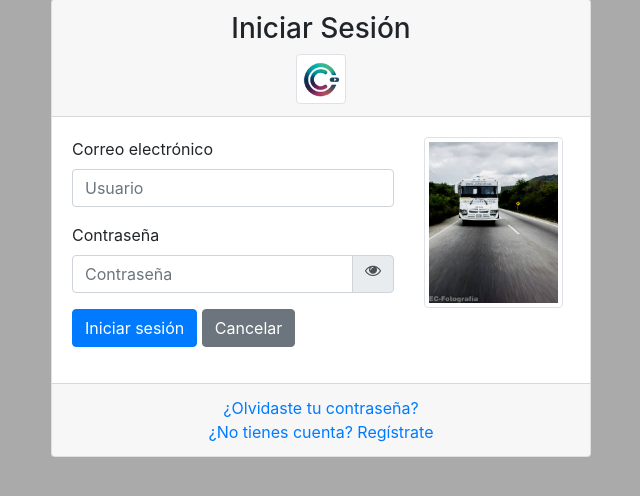
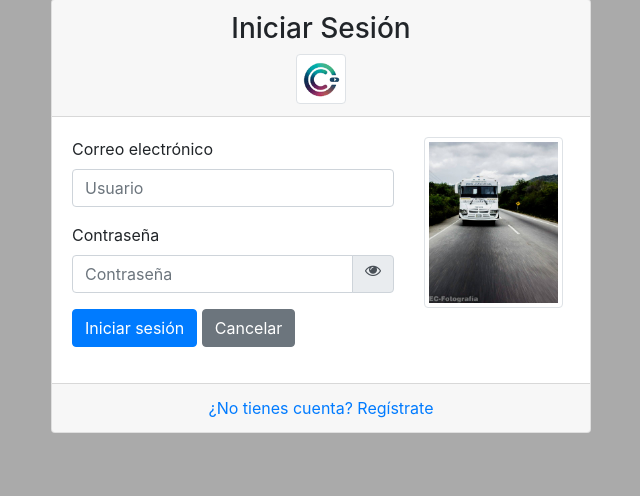
Before and after one commit to educamo/comuna, a CodeIgniter app: page /comuna/index.php/login/index in a window 1280 px wide. Shown: the part 49-545 px from the top of the page, without its empty margins (319-959 px from the left). Run offline with CodeIgniter, Linux system fonts and the light colour scheme.

Commit message:
se oculto en el login la opcion olvido clave

```diff
--- a/application/views/login.php
+++ b/application/views/login.php
@@ -63,7 +63,7 @@ $logo = 'logo.png';
                         <?= $this->session->flashdata('msg') ?>
                         <div class="card-footer text-center">
                             <div class="row">
-                                <div class="col-md-12"><a href="#" class="">¿Olvidaste tu contraseña?</a> </div><!-- Añade tu enlace aquí -->
+                                <!-- <div class="col-md-12"><a href="#" class="">¿Olvidaste tu contraseña?</a> </div>Añade tu enlace aquí -->
                                 <div class="col-md-12"><a href="<?= base_url('login/registroUsuario') ?>" class="">¿No tienes cuenta? Regístrate</a></div><!-- Añade tu enlace aquí -->
                             </div>
                         </div>
```
